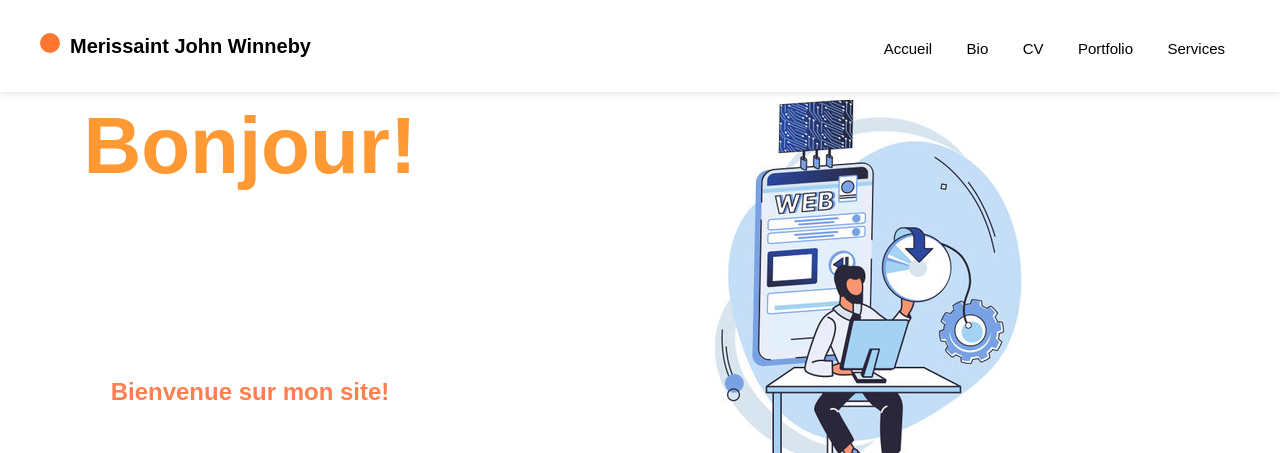
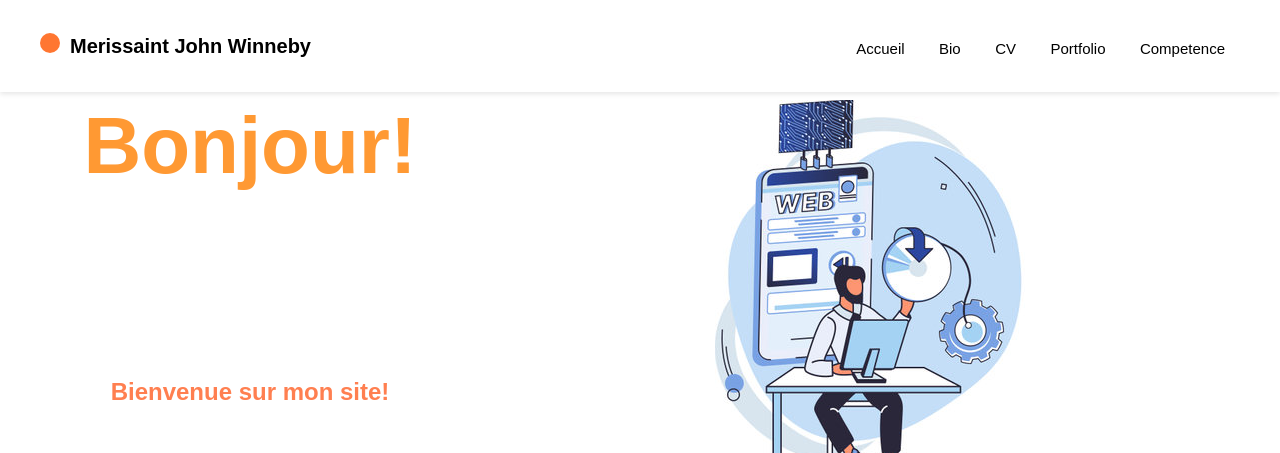
Before and after one commit to JohnWinneby/info.github.io, a plain HTML site: page index.html in a window 1280 px wide. Shown: the top 453 px of the page. Drawn offline with nearby package versions, Linux system fonts and the light colour scheme.

Commit message:
Update index.html
3

```diff
--- a/index.html
+++ b/index.html
@@ -3,7 +3,7 @@
     <head>
         <meta charset="UTF-8">
         <meta name="viewport" content="width=device-width, initial-scale=1.0">
-        <title>Votre Nom - Portfolio</title>
+        <title>John- Portfolio</title>
         <link rel="stylesheet" href="style.css"> <!-- Lien vers le fichier CSS externe -->
         <link rel="stylesheet" href="https://cdnjs.cloudflare.com/ajax/libs/font-awesome/5.15.4/css/all.min.css">
     </head>
@@ -17,7 +17,7 @@
                 <a href="#" onclick="showContact()">Bio</a> <!-- Lien pour afficher le contenu du contact -->
                 <a href="#" onclick="showCV()">CV</a> <!-- Lien pour afficher le CV -->
                 <a href="#" onclick="showPortfolio()">Portfolio</a>
-                <a href="#" onclick="showServices()">Services</a>
+                <a href="#" onclick="showServices()">Competence</a>
             </nav>
         </div>
     </header>
```
